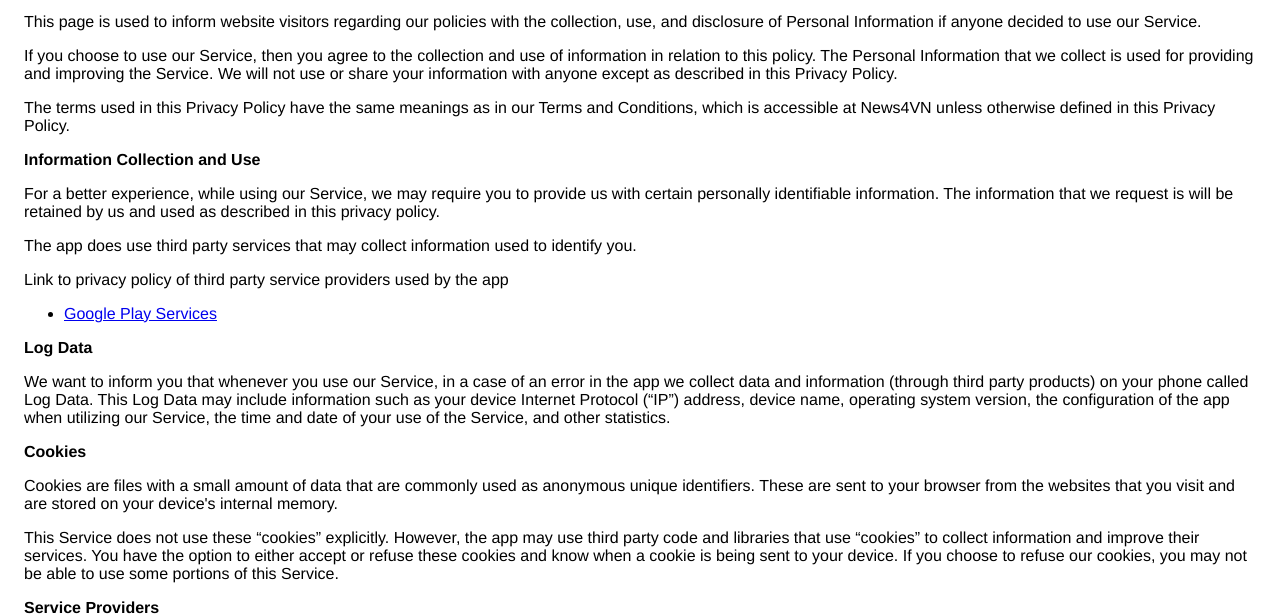
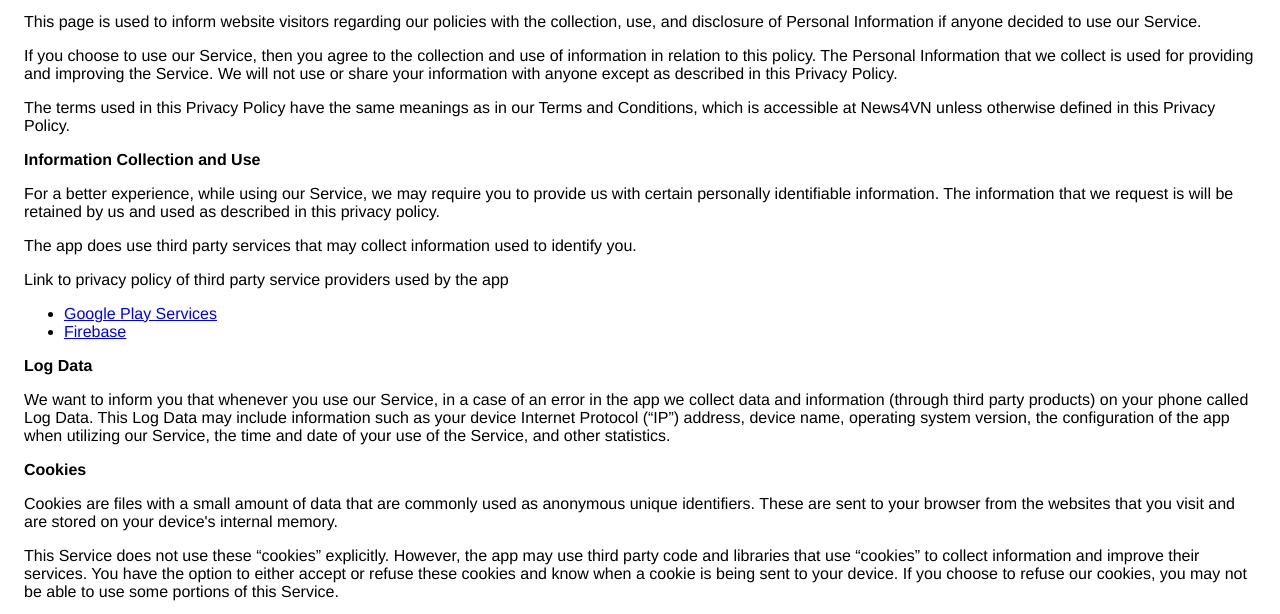
Before and after one commit to one415/privacy-policy, a plain HTML site: page index.html in a window 1280 px wide. Shown: the part 113-727 px from the top of the page. Drawn offline with Linux system fonts and the light colour scheme.

Commit message:
Update index.html

```diff
--- a/index.html
+++ b/index.html
@@ -39,6 +39,9 @@
         <ul>
             <li>
                 <a href="https://www.google.com/policies/privacy/" target="_blank">Google Play Services</a>
+            </li>
+            <li>
+                <a href="https://firebase.google.com/support/privacy/" target="_blank">Firebase</a>
             </li>
             <!---->
             <!---->
```
